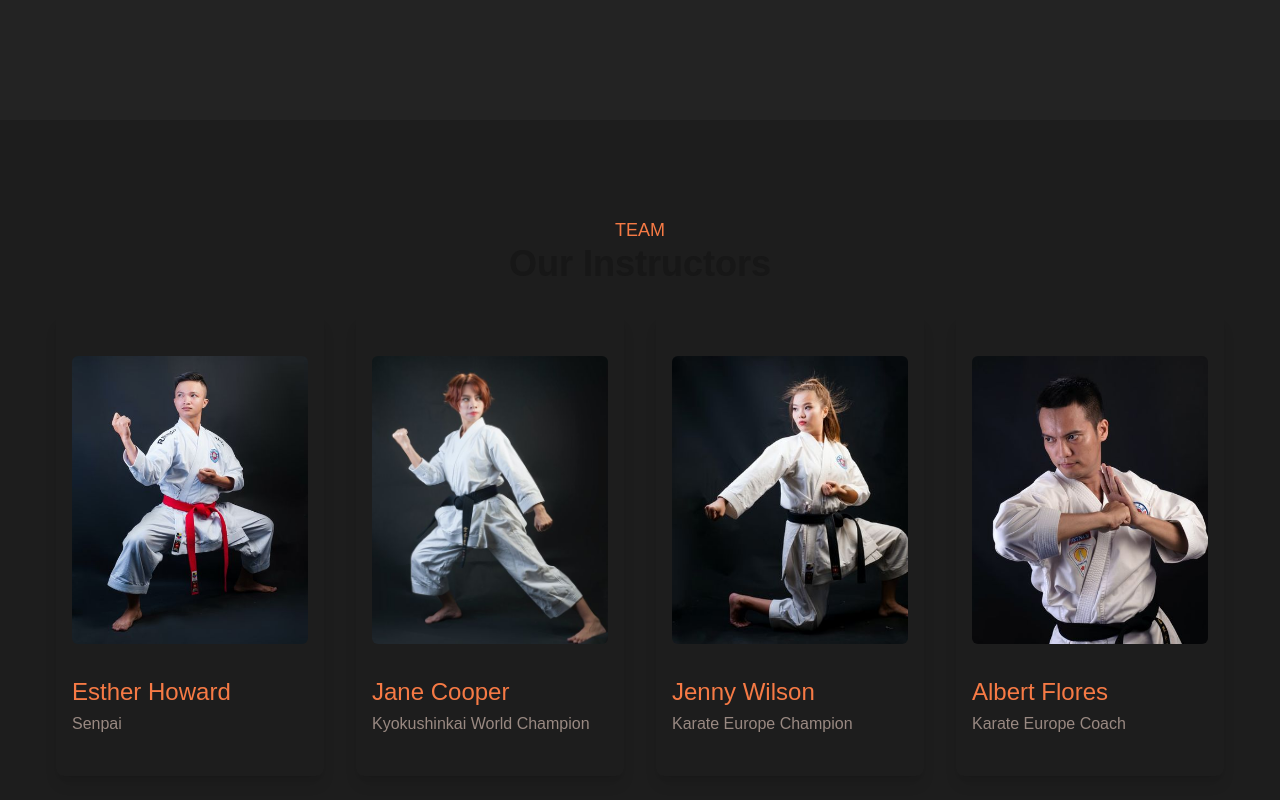
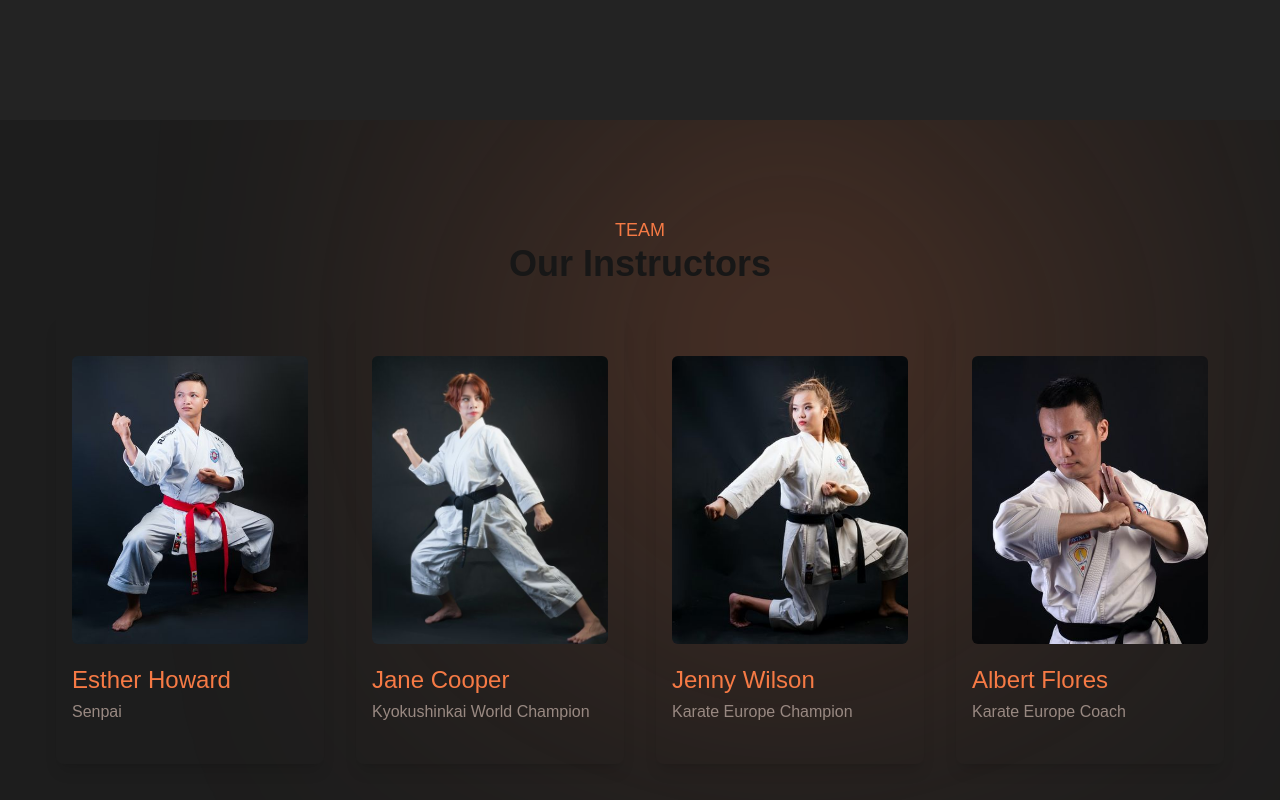
Before and after one commit to Arpitthedamager/tkw-academy, a Next.js app in the folder tkw/: page / in a window 1280 px wide. Shown: the part 2040-2840 px from the top of the page. Built offline with nearby package versions, Linux system fonts and the light colour scheme.

Commit message:
footer and navbar links done

```diff
--- a/tkw/src/app/components/bloglist/BlogList.jsx
+++ b/tkw/src/app/components/bloglist/BlogList.jsx
@@ -30,8 +30,9 @@ const blogPosts = [
 const BlogList = () => {
   return (
     <div className="section bg-black_3">
-      <div className="base-container w-containermax-w-[1200px] mx-8 md:px-40 pb-20">
+      <div id="blog" className="base-container w-containermax-w-[1200px] mx-8 md:px-40 pb-20">
         <motion.div
+        id='pricing'
           initial={{ opacity: 0, y: 20 }}
           whileInView={{ opacity: 1, y: 0 }}
           viewport={{ once: true, amount: 0.1 }}
--- a/tkw/src/app/components/faq/FAQ.jsx
+++ b/tkw/src/app/components/faq/FAQ.jsx
@@ -35,8 +35,8 @@ const FAQ = () => {
         viewport={{ once: true, amount: 0.4 }} // Trigger once when 40% is in view
         transition={{ duration: 0.5 , delay: 0.5}} // Animation duration
       >
-        <div className="max-w-[1200px] mx-auto px-8 pt-40 pb-36">
-          <div className="flex flex-col md:flex-row">
+        <div id="faq" className="max-w-[1200px] mx-auto px-8 pt-40 pb-36">
+          <div id="about-us" className="flex flex-col md:flex-row">
             <div className="text-center justify-center md:text-left md:w-1/2 mb-4 md:mr-20 md:mb-0">
               <h2 className="text-4xl font-bold mb-8 text-white">
                 How We Work / FAQ
--- a/tkw/src/app/components/footer/Footer.jsx
+++ b/tkw/src/app/components/footer/Footer.jsx
@@ -10,6 +10,7 @@ const Footer = () => {
     <div className="bg-black_3 py-10 relative overflow-hidden">
       {/* Background Spot with Framer Motion */}
       <motion.div
+      id="contact-us"
         className="absolute top-auto -bottom-1/2 left-1/2 w-[300px] h-[300px] rounded-full bg-tertiary blur-[200px]"
         initial={{ opacity: 0, scale: 0.5, translateX: "-50%", translateY: "-50%" }}
         animate={{ opacity: 1, scale: 1, translateX: "-50%", translateY: "-50%" }}
@@ -91,13 +92,13 @@ const Footer = () => {
               <Link href="/about-us" className="text-white hover:text-tertiary">
                 About
               </Link>
-              <Link href="/events" className="text-white hover:text-tertiary">
+              <Link href="#events" className="text-white hover:text-tertiary">
                 Events
               </Link>
-              <Link href="/blog" className="text-white hover:text-tertiary">
+              <Link href="#blog" className="text-white hover:text-tertiary">
                 Blog
               </Link>
-              <Link href="/programs" className="text-white hover:text-tertiary">
+              <Link href="#programs" className="text-white hover:text-tertiary">
                 Programs
               </Link>
               <Link href="/pricing" className="text-white hover:text-tertiary">
--- a/tkw/src/app/components/freepasssection/FreePassSection.jsx
+++ b/tkw/src/app/components/freepasssection/FreePassSection.jsx
@@ -39,7 +39,7 @@ const FreePassSection = () => {
 
       {/* Main Content with Animation */}
       <div className="bg-black_4">
-        <div className="max-w-[1200px] mx-auto px-4 pt-12 pb-20 md:pl-9 text-white z-20 relative">
+        <div id="events"  className="max-w-[1200px] mx-auto px-4 pt-12 pb-20 md:pl-9 text-white z-20 relative">
           <div className="flex flex-col md:flex-row items-start md:text-left text-center">
             {/* Form Section */}
             <div className="form-contact-us w-full md:mr-96 md:pr-64">
--- a/tkw/src/app/components/instructors/Instructors.jsx
+++ b/tkw/src/app/components/instructors/Instructors.jsx
@@ -1,5 +1,7 @@
 // components/Instructors.js
+"use client";
 import Image from 'next/image';
+import { motion } from 'framer-motion';
 
 const instructors = [
     {
@@ -30,29 +32,68 @@
 
 const Instructors = () => {
     return (
-        <div className="bg-black_3">
-        <div className="overflow-hidden py-24 max-w-[1200px] mx-auto px-4">
+        <div className="bg-black_3 relative overflow-hidden">
+            {/* Background Spot with Framer Motion */}
+            <motion.div
+            id='instructors'
+                className="orange-elipse absolute top-auto bottom-1/2 left-1/2 w-[300px] h-[300px] rounded-full bg-tertiary blur-[200px]"
+                initial={{ scale: 0 }}
+                animate={{ scale: 1 }}
+                transition={{ duration: 1 }}
+                style={{ willChange: 'transform', transformStyle: 'preserve-3d' }}
+            />
+            <div className="overflow-hidden py-24 max-w-[1200px] mx-auto px-4 relative">
                 <div className="text-center">
-            <h5 className="text-lg uppercase text-tertiary">Team</h5>
-            <h2 className="text-4xl font-bold">Our Instructors</h2>
+                    <motion.h5
+                        className="text-lg uppercase text-tertiary"
+                        initial={{ opacity: 0, y: 20 }}
+                        whileInView={{ opacity: 1, y: 0 }}
+                        viewport={{ once: true, amount: 0.6 }}
+                        transition={{ duration: 1, delay: 0.5 }}
+                    >
+                        Team
+                    </motion.h5>
+                    <motion.h2
+                        className="text-4xl font-bold"
+                        initial={{ opacity: 0, y: 20 }}
+                        whileInView={{ opacity: 1, y: 0 }}
+                        viewport={{ once: true, amount: 0.1 }}
+                        transition={{ duration: 1, delay: 0.5 }}
+                    >
+                        Our Instructors
+                    </motion.h2>
                 </div>
                 <div className="mt-8 grid grid-cols-1 sm:grid-cols-2 md:grid-cols-3 lg:grid-cols-4 gap-8 justify-items-center">
-            {instructors.map((instructor) => (
-                <div key={instructor.name} className="bg-transparent rounded-lg shadow-lg md:p-4 md:py-10 w-full max-w-xs flex-shrink-0 flex flex-col items-center md:items-start text-center">
-                <a href={instructor.link} className="block mb-8">
+                    {instructors.map((instructor, index) => (
+                        <motion.div
+                            key={instructor.name}
+                            className="bg-transparent rounded-lg shadow-lg md:p-4 md:py-10 w-full max-w-xs flex-shrink-0 flex flex-col items-center md:items-start text-center"
+                            initial={{ opacity: 0, y: 20 }}
+                            whileInView={{ opacity: 1, y: 0 }}
+                            viewport={{ once: true, amount: 0.1 }}
+                            transition={{ duration: 0.5, delay: index * 0.3 }}
+                        >
+                            <motion.div
+                                className="image-container"
+                                whileHover={{ scale: 1.1 }} // Zoom effect on hover
+                                transition={{ duration: 0.3 }} // Duration of the zoom effect
+                                initial={{ scale: 1 }} // Ensure it starts at normal size
+                            >
+                                <a href={instructor.link}>
                                     <Image
                                         src={instructor.image}
                                         alt={`${instructor.name} Image`}
                                         width={300}
-                    height={250}  // Fixed height for uniformity
-                    className="w-72 h-72  object-cover rounded-md"
+                                        height={250} // Fixed height for uniformity
+                                        className="w-72 h-72 object-cover rounded-md"
                                     />
                                 </a>
-                <a href={instructor.link} className="text-2xl text-tertiary">
+                            </motion.div>
+                            <a href={instructor.link} className="text-2xl mt-5 text-tertiary">
                                 {instructor.name}
                             </a>
                             <div className="text-secondary_text mt-1 text-base">{instructor.title}</div>
-                </div>
+                        </motion.div>
                     ))}
                 </div>
             </div>
--- a/tkw/src/app/components/martialartssection/MartialArtsSection.jsx
+++ b/tkw/src/app/components/martialartssection/MartialArtsSection.jsx
@@ -10,7 +10,7 @@ const MartialArtsSection = () => {
 
     return (
         <div className="overflow-hidden">
-            <div className="bg-orange-500 h-20"></div>
+            <div id='testimonials' className="bg-orange-500 h-20"></div>
             <div className="max-w-7xl mx-auto px-6 py-12">
                 <motion.div
                     initial="hidden"
--- a/tkw/src/app/components/trainingprogram/TrainingProgram.jsx
+++ b/tkw/src/app/components/trainingprogram/TrainingProgram.jsx
@@ -40,7 +40,7 @@ const TrainingProgram = () => {
 
   return (
     <div className="section bg-accent text-secondary">
-      <div className="base-container w-container max-w-[1200px] mx-auto px-4 py-36">
+      <div id="programs" className="base-container  w-container max-w-[1200px] mx-auto px-4 py-36">
         {/* Apply motion.div to heading-conten */}
         <motion.div
           className="heading-conten md:flex items-center pb-4"
```
Also changed, not shown: tkw/src/app/components/navbar/Navbar.jsx (+19 -19 lines). Lines whose indentation alone changed are shown as unchanged.
